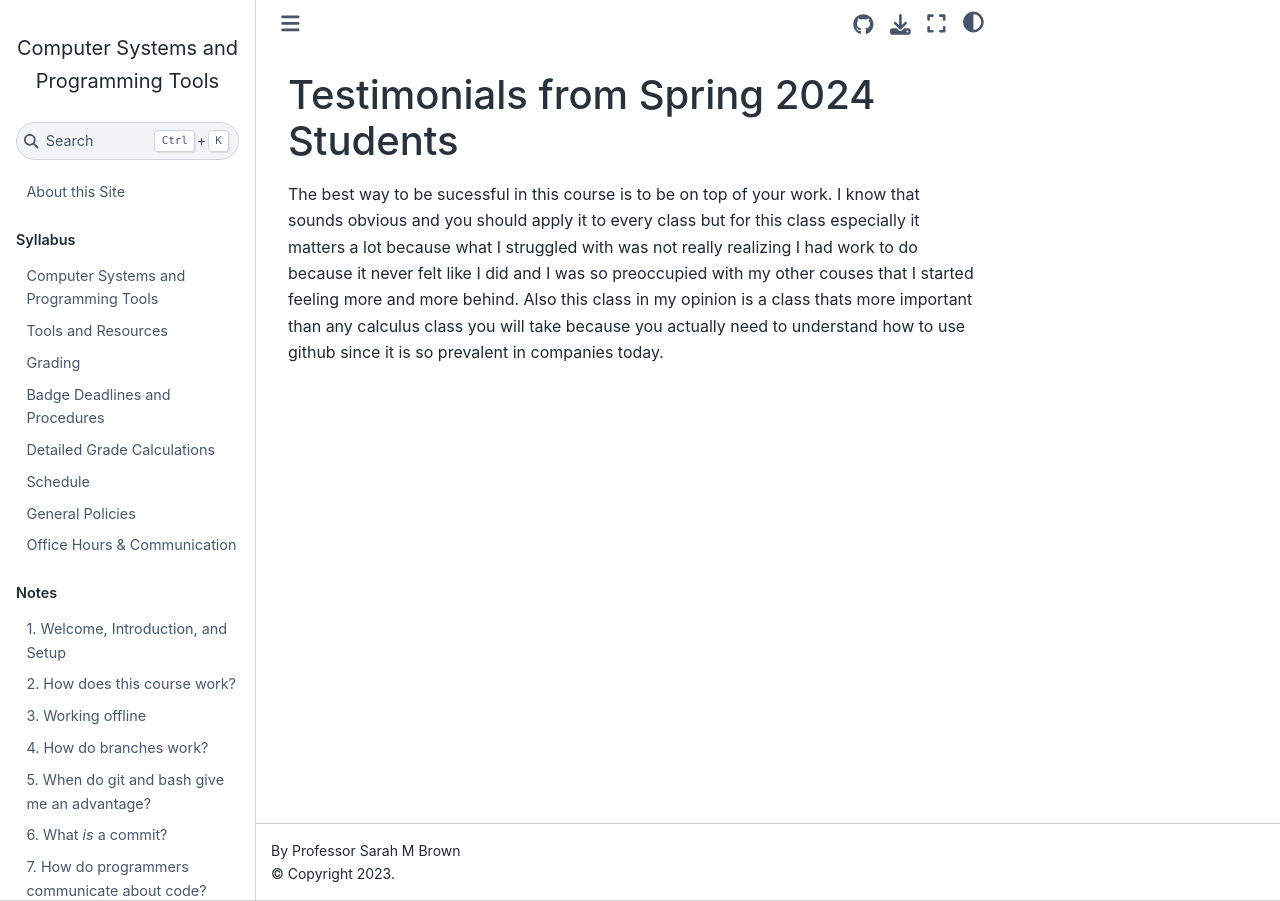
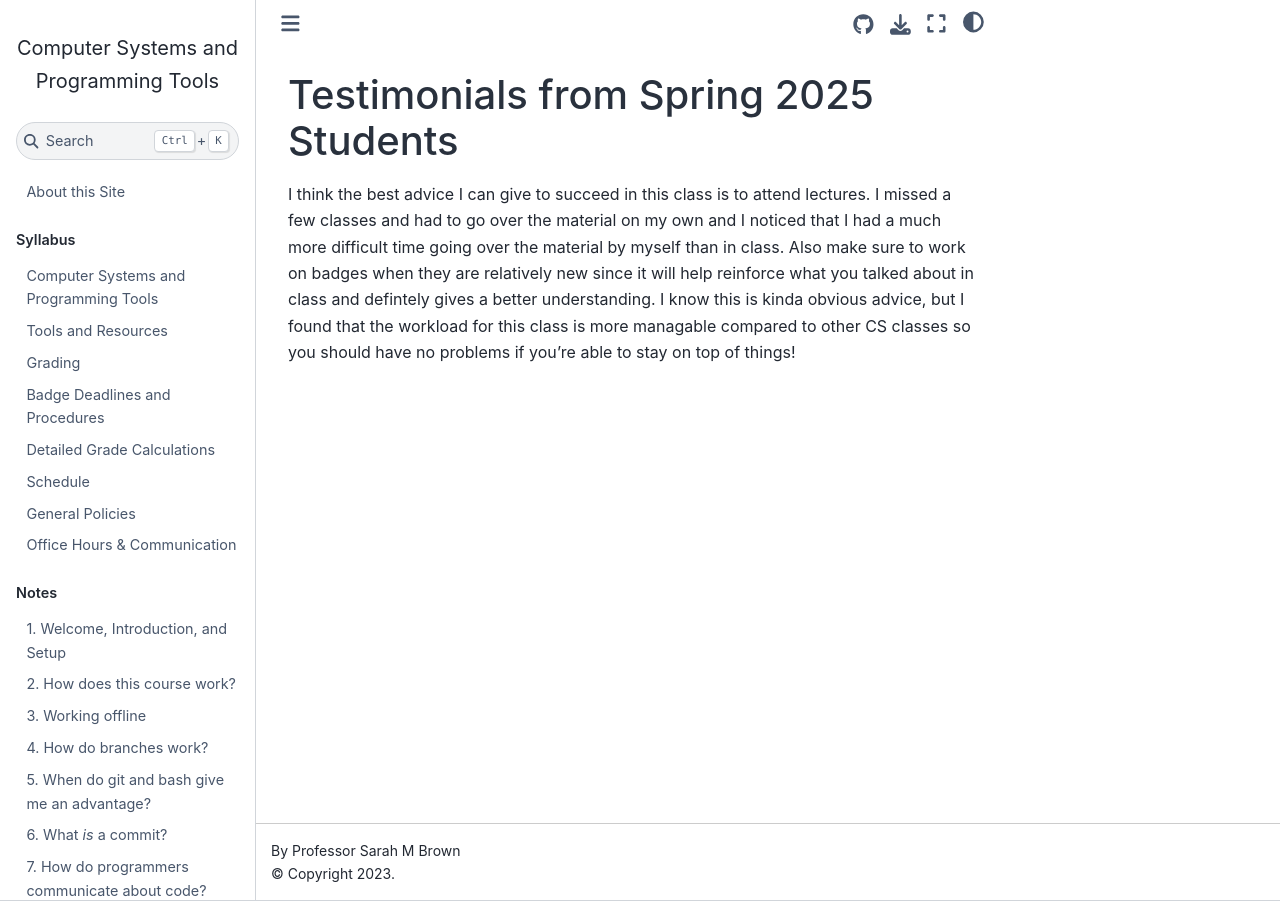
Before and after one commit to compsys-progtools/spring2024, a Jupyter Book: the page built from resources/testimonials.md, in a window 1280 px wide. Built offline with Jupyter Book 1.0.4 settings and Sphinx 7.4.7 and the Sphinx Book theme 1.1.4, drawn with Linux system fonts in a browser that asks for light colours; pages that are not in the unit, such as notebooks, are missing from menus.

Commit message:
Revise testimonials for Spring 2025
Updated testimonials to reflect feedback from Spring 2025 students.

```diff
--- a/resources/testimonials.md
+++ b/resources/testimonials.md
@@ -1,4 +1,3 @@
-# Testimonials from Spring 2024 Students
+# Testimonials from Spring 2025 Students
 
-The best way to be sucessful in this course is to be on top of your work. I know that sounds obvious and you should apply it to every class but for this class especially it matters a lot because what I struggled with was not really realizing I had work to do because it never felt like I did and I was so preoccupied with my other couses that I started feeling more and more behind.
-Also this class in my opinion is a class thats more important than any calculus class you will take because you actually need to understand how to use github since it is so prevalent in companies today.
+I think the best advice I can give to succeed in this class is to attend lectures. I missed a few classes and had to go over the material on my own and I noticed that I had a much more difficult time going over the material by myself than in class. Also make sure to work on badges when they are relatively new since it will help reinforce what you talked about in class and defintely gives a better understanding. I know this is kinda obvious advice, but I found that the workload for this class is more managable compared to other CS classes so you should have no problems if you're able to stay on top of things!
```
